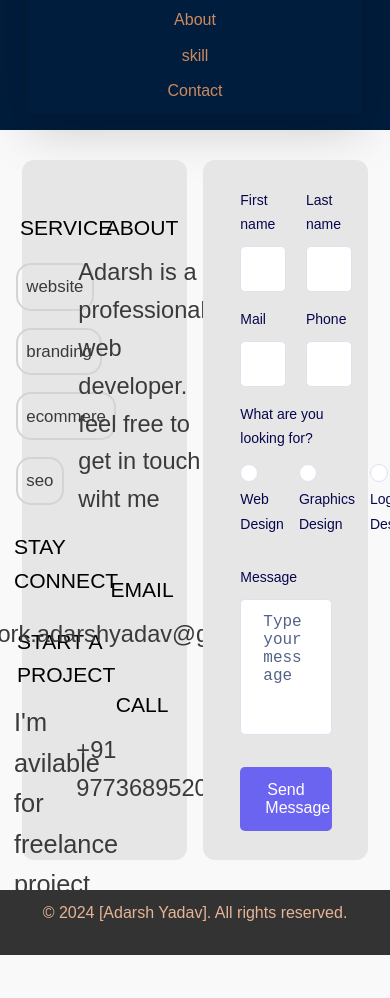
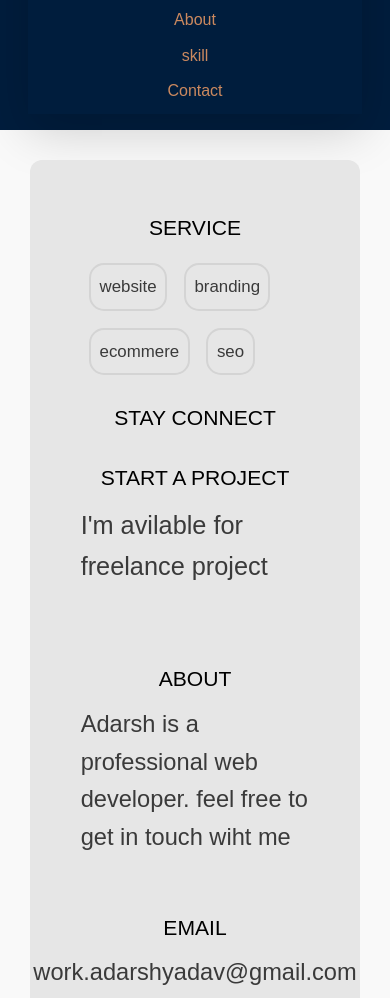
Before and after one commit to Adarsh774/portfolio, a plain HTML site: page Contact.html in a window 390 px wide. Shown: the part 102-1100 px from the top of the page. Before the commit the page ends 1057 px from the top, so only its background shows below. Drawn offline with Linux system fonts and the light colour scheme.

Commit message:
all upgrade done in contact page

```diff
--- a/Contact.css
+++ b/Contact.css
@@ -196,9 +196,7 @@ section#contact {
     padding: 2vh;
 }
 
-.formbold-main-wrapper {
-
-}
+.formbold-main-wrapper {}
 
 .formbold-form-wrapper {
     margin: 0 auto;
@@ -330,3 +328,180 @@ section#contact {
 .formbold-btn:hover {
     box-shadow: 0px 3px 8px rgba(0, 0, 0, 0.05);
 }
+
+/* Media Queries */
+@media (max-width: 768px) {
+
+    /* For mobile devices */
+    section#contact {
+        flex-direction: column;
+        align-items: center;
+        flex-direction: column;
+        height: auto;
+
+    }
+    .containerleft {
+        border-radius: 12px;
+        background-color: #e6e6e6;
+        display: flex;
+        flex-direction: column;
+        width: 100%;
+    }
+    .project_detail {
+        width: 100%;
+        height: 100%;
+        display: flex;
+        flex-direction: column;
+        gap: 2vh;
+        padding: 4vh;
+    }
+
+    .service {
+        display: flex;
+        flex-direction: column;
+        width: 100%;
+        height: auto;
+        justify-content: center;
+        align-items: center;
+    }
+
+    .service h1 {
+        color: black;
+        font-size: 2.5vh;
+        font-weight: 500;
+        text-transform: uppercase;
+    }
+
+    .service ul {
+        display: flex;
+        flex-wrap: wrap;
+        gap: 2vh;
+        padding: 1vh;
+    }
+
+    .service ul li {
+        padding: 1vh;
+        font-size: 2vh;
+        font-weight: 500;
+        list-style: none;
+        color: rgb(58, 58, 58);
+        border-radius: 15px;
+        border: rgb(212, 212, 212) 2px solid;
+    }
+
+    .connect {
+        display: flex;
+        flex-direction: column;
+        width: 100%;
+        align-items: center;
+    }
+
+    .connect h1 {
+        color: black;
+        font-size: 2.5vh;
+        font-weight: 500;
+        text-transform: uppercase;
+    }
+
+    .connect ul {
+        display: flex;
+        flex-wrap: wrap;
+    }
+
+    .connect ul li {
+        list-style: none;
+    }
+
+    .start_project {
+        display: flex;
+        flex-direction: column;
+        width: 100%;
+        align-items: center;
+    }
+
+    .start_project h1 {
+        color: black;
+        font-size: 2.5vh;
+        font-weight: 500;
+        text-transform: uppercase;
+    }
+
+    .start_project h3 {
+        color: rgb(58, 58, 58);
+        font-size: 3vh;
+        font-weight: 500;
+    }
+
+    .my_detail {
+        display: flex;
+        flex-direction: column;
+        width: 100%;
+        height: 100%;
+        /* border: yellow 5px solid; */
+        padding: 4vh;
+        gap: 2vh;
+        align-items: center;
+    }
+
+    .about {
+        display: flex;
+        flex-direction: column;
+        width: 100%;
+        align-items: center;
+    }
+
+    .about h1 {
+        color: black;
+        font-size: 2.5vh;
+        font-weight: 500;
+        text-transform: uppercase;
+    }
+
+    .about p {
+        color: rgb(58, 58, 58);
+        font-size: 2.8vh;
+        font-weight: 500;
+    }
+
+    .email {
+        display: flex;
+        flex-direction: column;
+        width: 100%;
+        align-items: center;
+        padding: 2vh;
+    }
+
+    .email h1 {
+        color: black;
+        font-size: 2.5vh;
+        font-weight: 500;
+        text-transform: uppercase;
+    }
+
+    .email h3 {
+        color: rgb(58, 58, 58);
+        font-size: 2.8vh;
+        font-weight: 500;
+    }
+
+    .call {
+        display: flex;
+        flex-direction: column;
+        width: 100%;
+        align-items: center;
+    }
+
+    .call h1 {
+        color: black;
+        font-size: 2.5vh;
+        font-weight: 500;
+        text-transform: uppercase;
+    }
+
+    .call h3 {
+        color: rgb(58, 58, 58);
+        font-size: 2.8vh;
+        font-weight: 500;
+    }
+
+}
--- a/Contact.html
+++ b/Contact.html
@@ -108,7 +108,7 @@
                     type="text"
                     name="phone"
                     id="phone"
-                    placeholder="(319) 555-0115"
+                    placeholder="(+ 91) 55555-00000"
                     class="formbold-form-input"
                     />
                 </div>
```
